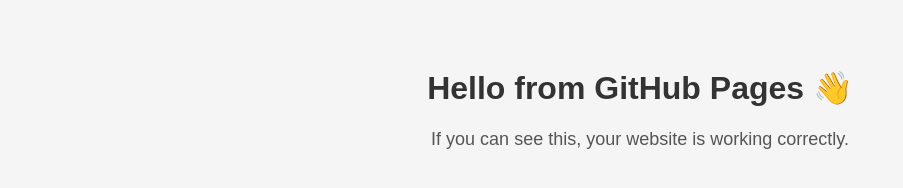
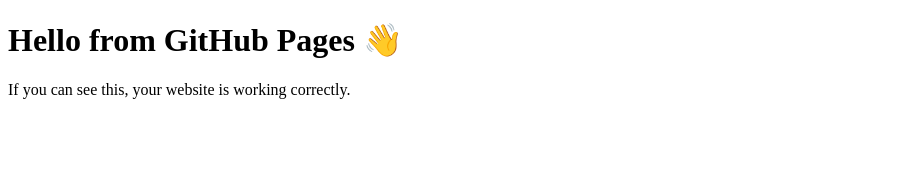
Before and after one commit to AyushMITWPU/Practice, a plain HTML site: page Front-end/index.html in a window 1280 px wide. Shown: the whole page, without its empty margins (0-903 px from the left). Drawn offline with Linux system fonts and the light colour scheme.

Commit message:
Code changes

```diff
--- a/index.html
+++ b/Front-end/index.html
@@ -4,21 +4,6 @@
     <meta charset="UTF-8">
     <meta name="viewport" content="width=device-width, initial-scale=1.0">
     <title>My GitHub Pages Site</title>
-    <style>
-        body {
-            font-family: Arial, sans-serif;
-            padding: 40px;
-            background: #f5f5f5;
-            text-align: center;
-        }
-        h1 {
-            color: #333;
-        }
-        p {
-            font-size: 18px;
-            color: #555;
-        }
-    </style>
 </head>
 <body>
     <h1>Hello from GitHub Pages 👋</h1>
```
Also changed, not shown: Front-end/style.css (added, +14 -0 lines).
